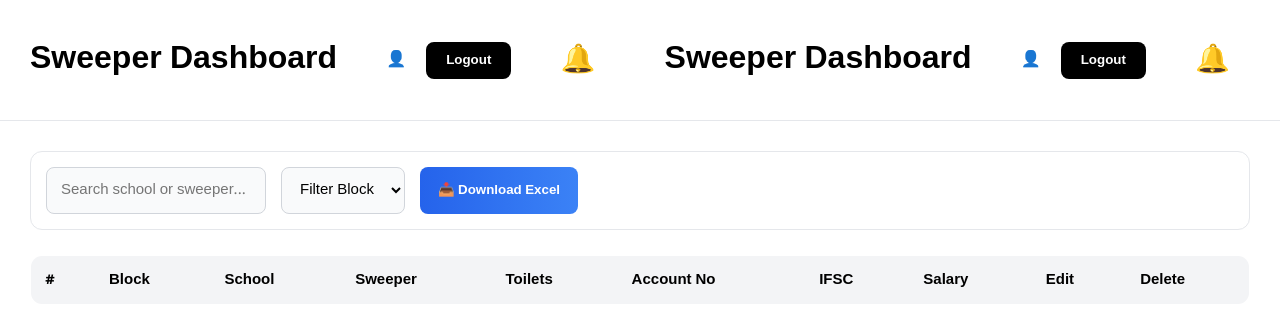
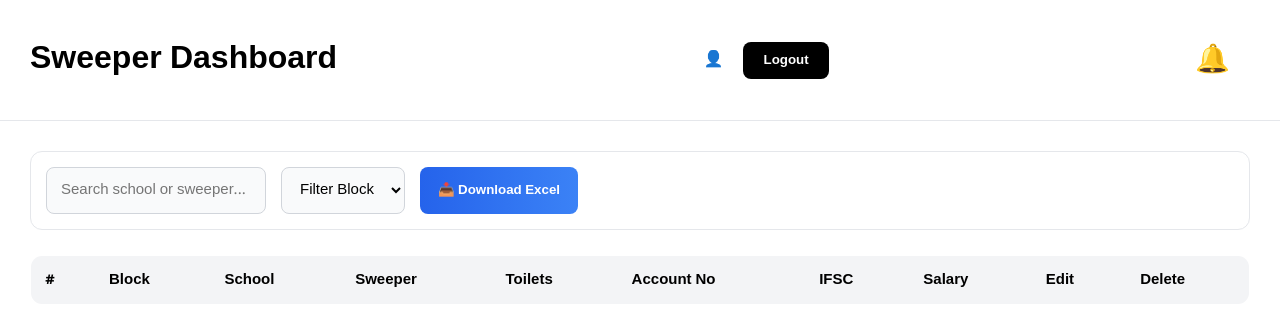
Before and after one commit to vikashsharma380/DigyaanshShrishti, a React (Vite) app: page /userdashboard in a window 1280 px wide. Shown: the top 326 px of the page. Built offline with nearby package versions, Linux system fonts and the light colour scheme.

Commit message:
removed .env from tracking

```diff
--- a/src/components/User/UserDashboard.jsx
+++ b/src/components/User/UserDashboard.jsx
@@ -310,31 +310,7 @@ const adminBackup = JSON.parse(localStorage.getItem("admin_backup"));
     </button>
   )}
 
-  <h1 className="title">
-    {roleType === "nightguard"
-      ? "Night Guard Dashboard"
-      : "Sweeper Dashboard"}
-  </h1>
 
-  <div className="profile" onClick={() => setShowProfile(true)}>
-    <span>👤 {currentUser?.name}</span>
-    <button
-      className="logout-btn"
-      onClick={(e) => {
-        e.stopPropagation();
-        handleLogout();
-      }}
-    >
-      Logout
-    </button>
-  </div>
-
-  <div className="notification-box" onClick={() => setShowNotifications(prev => !prev)}>
-    <span className="bell-icon">🔔</span>
-    {notifications.length > 0 && (
-      <span className="notif-count">{notifications.length}</span>
-    )}
-  </div>
         <h1 className="title">
           {roleType === "nightguard" ? "Night Guard Dashboard" : "Sweeper Dashboard"}
         </h1>
```
